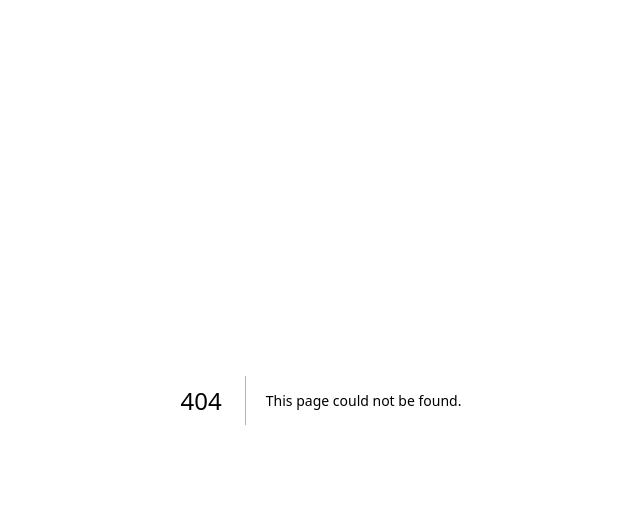
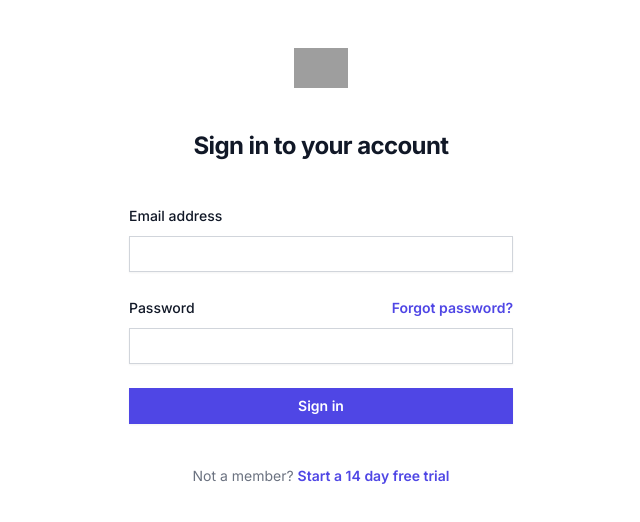
Before and after one commit to yash161/odoo-hackathon, a Next.js app: page /signup in a window 1280 px wide. Before the commit this address had no page. Shown: the top 522 px of the page, without its empty margins (319-959 px from the left). Built offline with nearby package versions, Linux system fonts and the light colour scheme; grey boxes are pictures that could not be loaded.

Commit message:
version-5

```diff
--- a/package.json
+++ b/package.json
@@ -12,6 +12,7 @@
     "@emotion/react": "^11.11.4",
     "@emotion/styled": "^11.11.5",
     "@mui/material": "^5.15.21",
+    "@radix-ui/react-tabs": "^1.1.0",
     "class-variance-authority": "^0.7.0",
     "clsx": "^2.1.1",
     "lucide-react": "^0.399.0",
--- /dev/null
+++ b/src/app/components/auth/Login.tsx
@@ -0,0 +1,75 @@
+import React from "react";
+import { Tabs, TabsContent, TabsList, TabsTrigger } from "@/components/ui/tabs";
+
+function Login() {
+  return (
+<div className="flex min-h-full flex-1 flex-col justify-center px-6 py-12 lg:px-8">
+        <div className="sm:mx-auto sm:w-full sm:max-w-sm">
+          <h2 className="mt-10 text-center text-2xl font-bold leading-9 tracking-tight text-gray-900">
+            Login Page
+          </h2>
+        </div>
+
+        <div className="mt-10 sm:mx-auto sm:w-full sm:max-w-sm">
+          <form className="space-y-6" action="#" method="POST">
+            <div>
+              <label htmlFor="email" className="block text-sm font-medium leading-6 text-gray-900">
+                Email address
+              </label>
+              <div className="mt-2">
+                <input
+                  id="email"
+                  name="email"
+                  type="email"
+                  autoComplete="email"
+                  required
+                  className="block w-full rounded-md border-0 py-1.5 text-gray-900 shadow-sm ring-1 ring-inset ring-gray-300 placeholder:text-gray-400 focus:ring-2 focus:ring-inset focus:ring-indigo-600 sm:text-sm sm:leading-6"
+                />
+              </div>
+            </div>
+
+            <div>
+              <div className="flex items-center justify-between">
+                <label htmlFor="password" className="block text-sm font-medium leading-6 text-gray-900">
+                  Password
+                </label>
+                <div className="text-sm">
+                  <a href="#" className="font-semibold text-indigo-600 hover:text-indigo-500">
+                    Forgot password?
+                  </a>
+                </div>
+              </div>
+              <div className="mt-2">
+                <input
+                  id="password"
+                  name="password"
+                  type="password"
+                  autoComplete="current-password"
+                  required
+                  className="block w-full rounded-md border-0 py-1.5 text-gray-900 shadow-sm ring-1 ring-inset ring-gray-300 placeholder:text-gray-400 focus:ring-2 focus:ring-inset focus:ring-indigo-600 sm:text-sm sm:leading-6"
+                />
+              </div>
+            </div>
+
+            <div>
+              <button
+                type="submit"
+                className="flex w-full justify-center rounded-md bg-indigo-600 px-3 py-1.5 text-sm font-semibold leading-6 text-white shadow-sm hover:bg-indigo-500 focus-visible:outline focus-visible:outline-2 focus-visible:outline-offset-2 focus-visible:outline-indigo-600"
+              >
+                Sign in
+              </button>
+            </div>
+          </form>
+
+          <p className="mt-10 text-center text-sm text-gray-500">
+            Not a member?{' '}
+            <a href="#" className="font-semibold leading-6 text-indigo-600 hover:text-indigo-500">
+              Signup Here
+            </a>
+          </p>
+        </div>
+      </div>
+  );
+}
+
+export default Login;
--- /dev/null
+++ b/src/app/components/auth/Signup.tsx
@@ -0,0 +1,81 @@
+import React from 'react'
+
+function Signup() {
+  return (
+    <>
+    <div className="flex min-h-full flex-1 flex-col justify-center px-6 py-12 lg:px-8">
+        <div className="sm:mx-auto sm:w-full sm:max-w-sm">
+          <img
+            className="mx-auto h-10 w-auto"
+            src="https://tailwindui.com/img/logos/mark.svg?color=indigo&shade=600"
+            alt="Your Company"
+          />
+          <h2 className="mt-10 text-center text-2xl font-bold leading-9 tracking-tight text-gray-900">
+            Sign in to your account
+          </h2>
+        </div>
+
+        <div className="mt-10 sm:mx-auto sm:w-full sm:max-w-sm">
+          <form className="space-y-6" action="#" method="POST">
+            <div>
+              <label htmlFor="email" className="block text-sm font-medium leading-6 text-gray-900">
+                Email address
+              </label>
+              <div className="mt-2">
+                <input
+                  id="email"
+                  name="email"
+                  type="email"
+                  autoComplete="email"
+                  required
+                  className="block w-full rounded-md border-0 py-1.5 text-gray-900 shadow-sm ring-1 ring-inset ring-gray-300 placeholder:text-gray-400 focus:ring-2 focus:ring-inset focus:ring-indigo-600 sm:text-sm sm:leading-6"
+                />
+              </div>
+            </div>
+
+            <div>
+              <div className="flex items-center justify-between">
+                <label htmlFor="password" className="block text-sm font-medium leading-6 text-gray-900">
+                  Password
+                </label>
+                <div className="text-sm">
+                  <a href="#" className="font-semibold text-indigo-600 hover:text-indigo-500">
+                    Forgot password?
+                  </a>
+                </div>
+              </div>
+              <div className="mt-2">
+                <input
+                  id="password"
+                  name="password"
+                  type="password"
+                  autoComplete="current-password"
+                  required
+                  className="block w-full rounded-md border-0 py-1.5 text-gray-900 shadow-sm ring-1 ring-inset ring-gray-300 placeholder:text-gray-400 focus:ring-2 focus:ring-inset focus:ring-indigo-600 sm:text-sm sm:leading-6"
+                />
+              </div>
+            </div>
+
+            <div>
+              <button
+                type="submit"
+                className="flex w-full justify-center rounded-md bg-indigo-600 px-3 py-1.5 text-sm font-semibold leading-6 text-white shadow-sm hover:bg-indigo-500 focus-visible:outline focus-visible:outline-2 focus-visible:outline-offset-2 focus-visible:outline-indigo-600"
+              >
+                Sign in
+              </button>
+            </div>
+          </form>
+
+          <p className="mt-10 text-center text-sm text-gray-500">
+            Not a member?{' '}
+            <a href="#" className="font-semibold leading-6 text-indigo-600 hover:text-indigo-500">
+              Start a 14 day free trial
+            </a>
+          </p>
+        </div>
+      </div>
+    </>
+  )
+}
+
+export default Signup
--- a/src/app/components/home/Home.tsx
+++ b/src/app/components/home/Home.tsx
@@ -25,7 +25,7 @@ function Home() {
               <Link href="/login" passHref>
                 <Button variant="contained">Login</Button>
               </Link>
-              <Link href="/register" passHref>
+              <Link href="/signup" passHref>
                 <Button variant="outlined" sx={{ ml: 2 }}>Register</Button>
               </Link>
             </Box>
--- /dev/null
+++ b/src/app/login/page.tsx
@@ -0,0 +1,10 @@
+import React from 'react'
+import Login from '@/app/components/auth/Login'
+
+function page() {
+  return (
+    <Login />
+  )
+}
+
+export default page
--- /dev/null
+++ b/src/app/signup/page.tsx
@@ -0,0 +1,12 @@
+'use client'
+import React from 'react'
+import Signup from '@/app/components/auth/Signup'
+function page() {
+  return (
+    <div>
+      <Signup />
+    </div>
+  )
+}
+
+export default page
--- /dev/null
+++ b/src/components/ui/tabs.tsx
@@ -0,0 +1,55 @@
+"use client"
+
+import * as React from "react"
+import * as TabsPrimitive from "@radix-ui/react-tabs"
+
+import { cn } from "@/lib/utils"
+
+const Tabs = TabsPrimitive.Root
+
+const TabsList = React.forwardRef<
+  React.ElementRef<typeof TabsPrimitive.List>,
+  React.ComponentPropsWithoutRef<typeof TabsPrimitive.List>
+>(({ className, ...props }, ref) => (
+  <TabsPrimitive.List
+    ref={ref}
+    className={cn(
+      "inline-flex h-10 items-center justify-center rounded-md bg-muted p-1 text-muted-foreground",
+      className
+    )}
+    {...props}
+  />
+))
+TabsList.displayName = TabsPrimitive.List.displayName
+
+const TabsTrigger = React.forwardRef<
+  React.ElementRef<typeof TabsPrimitive.Trigger>,
+  React.ComponentPropsWithoutRef<typeof TabsPrimitive.Trigger>
+>(({ className, ...props }, ref) => (
+  <TabsPrimitive.Trigger
+    ref={ref}
+    className={cn(
+      "inline-flex items-center justify-center whitespace-nowrap rounded-sm px-3 py-1.5 text-sm font-medium ring-offset-background transition-all focus-visible:outline-none focus-visible:ring-2 focus-visible:ring-ring focus-visible:ring-offset-2 disabled:pointer-events-none disabled:opacity-50 data-[state=active]:bg-background data-[state=active]:text-foreground data-[state=active]:shadow-sm",
+      className
+    )}
+    {...props}
+  />
+))
+TabsTrigger.displayName = TabsPrimitive.Trigger.displayName
+
+const TabsContent = React.forwardRef<
+  React.ElementRef<typeof TabsPrimitive.Content>,
+  React.ComponentPropsWithoutRef<typeof TabsPrimitive.Content>
+>(({ className, ...props }, ref) => (
+  <TabsPrimitive.Content
+    ref={ref}
+    className={cn(
+      "mt-2 ring-offset-background focus-visible:outline-none focus-visible:ring-2 focus-visible:ring-ring focus-visible:ring-offset-2",
+      className
+    )}
+    {...props}
+  />
+))
+TabsContent.displayName = TabsPrimitive.Content.displayName
+
+export { Tabs, TabsList, TabsTrigger, TabsContent }
```
Also changed, not shown: 1 other file (tests, documents, lock files or other folders).
